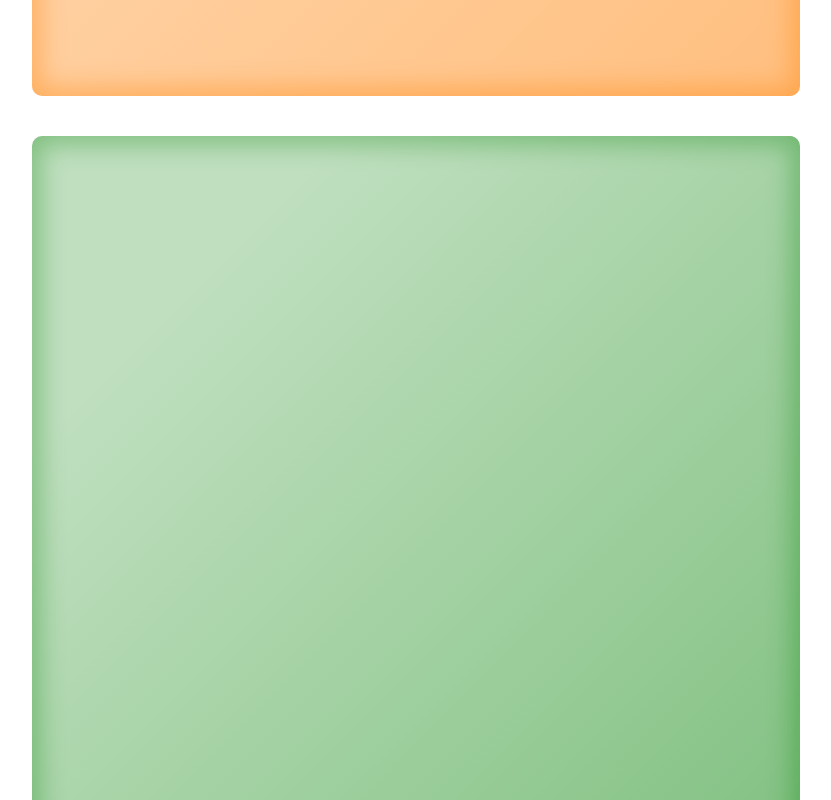
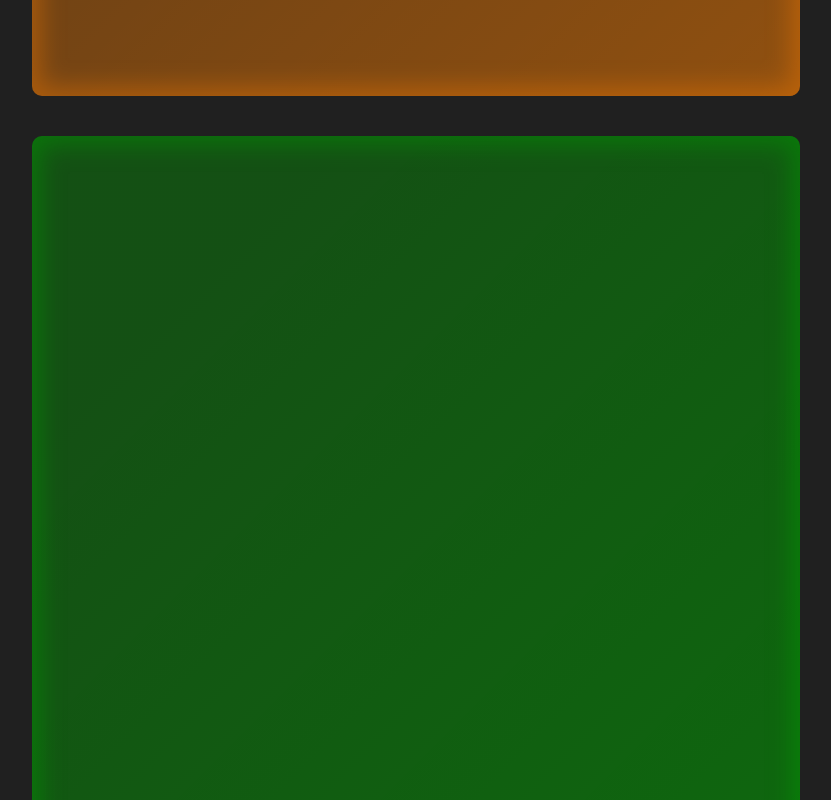
Before and after one commit to JDHofmann/snap-scoll, a plain HTML site: page index.html in a window 1280 px wide. Shown: the part 1520-2320 px from the top of the page, without its empty margins (224-1055 px from the left). Drawn offline with Linux system fonts and the light colour scheme.

Commit message:
added black background

```diff
--- a/style.css
+++ b/style.css
@@ -4,7 +4,7 @@
 }
 
 body {
-    /* background: #202020; */
+    background: #202020;
 }
 
 header {
@@ -41,9 +41,13 @@ header {
 .ct-2 {
     background: linear-gradient(135deg, #00800040 20%, #00800080);
     box-shadow: inset 0 0 25px 9px #00800050;
+    background: linear-gradient(135deg, #00a00060 20%, #00a00090);
+    box-shadow: inset 0 0 25px 9px #00a00070;
 }
 
 .ct-3 {
     background: linear-gradient(135deg, #00008048 20%, #00008080);
     box-shadow: inset 0 0 25px 9px #00008050;
+    background: linear-gradient(135deg, #0000ff60 20%, #0000ffa0);
+    box-shadow: inset 0 0 25px 9px #0000ffa0;
 }
```
